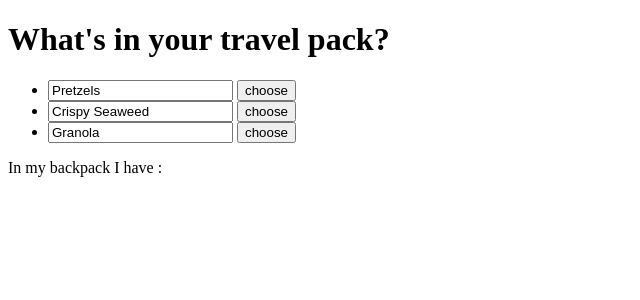
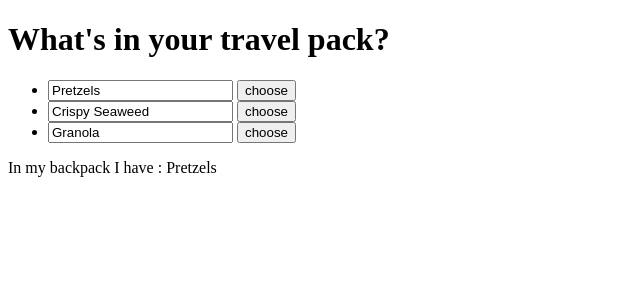
Before and after one commit to Devanshukoli/full-stack-submission-repo, a React (Vite) app: page / in a window 1280 px wide. Shown: the top 300 px of the page, without its empty margins (0-640 px from the left). Built offline with nearby package versions, Linux system fonts and the light colour scheme.

Commit message:
fix code issue

```diff
--- a/src/App.jsx
+++ b/src/App.jsx
@@ -8,10 +8,11 @@ const initialValues = [
 
 const App = () => {
   const [items, setItems] = useState(initialValues);
-  const [selectedItem, setSelectedItems] = useState([])
+  const [selectedId, setSelectedId] = useState(0)
 
+  const selectedItem = items.find(item => item.id === selectedId)
 
-  const handleSetItemChange = (id, e) => {
+  const handleItemChange = (id, e) => {
     setItems(items.map((item) => {
       if (item.id === id) {
         return { ...item, title: e.target.value }
@@ -27,9 +28,9 @@ const App = () => {
       <ul>
         {items.map((i) => (
           <li key={i.id}>
-            <input value={i.title} onChange={(e) => handleSetItemChange(i.id, e)}></input>
+            <input value={i.title} onChange={(e) => handleItemChange(i.id, e)}></input>
             {' '}
-            <button onClick={() => setSelectedItems(i)}>choose</button>
+            <button onClick={() => setSelectedId(i.id)}>choose</button>
           </li>
         ))}
       </ul>
```
